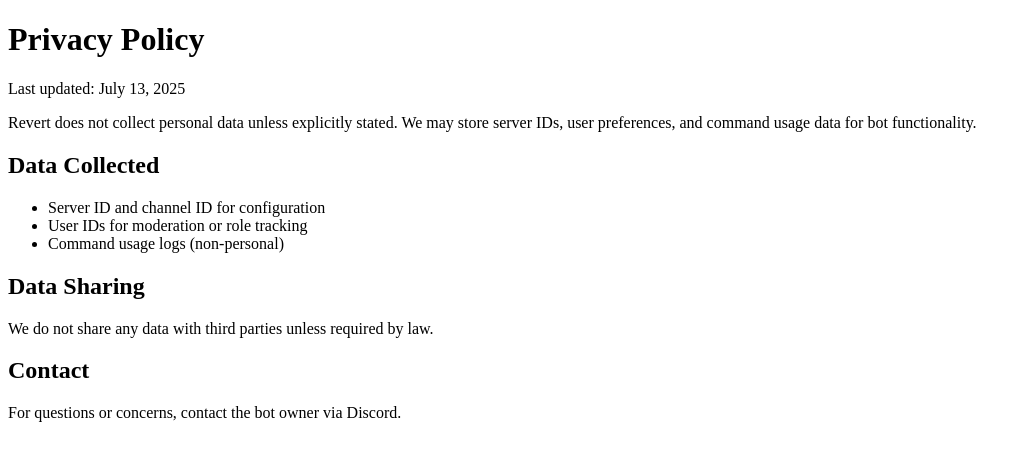
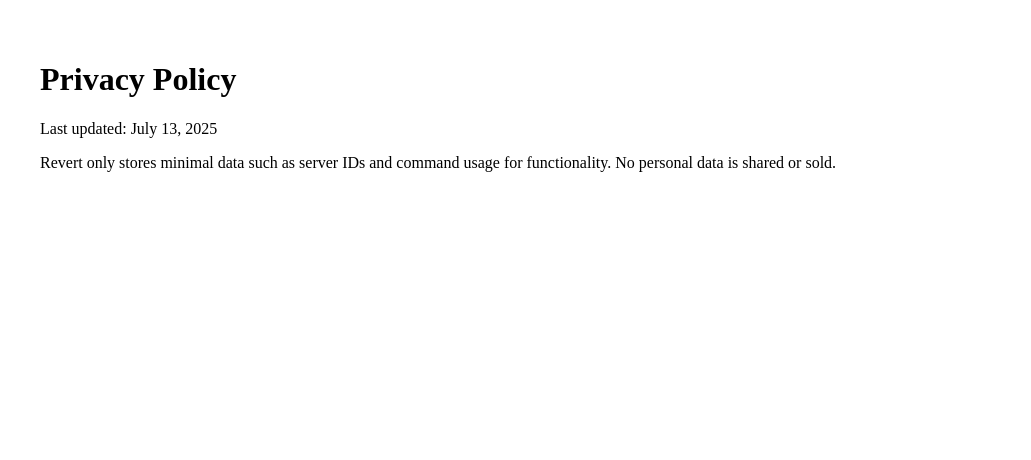
Before and after one commit to plcheaters/Revert-Bot, a Next.js app: page /privacy in a window 1280 px wide. Shown: the top 460 px of the page, without its empty margins (0-1031 px from the left). Built offline with nearby package versions, Linux system fonts and the light colour scheme.

Commit message:
Update privacy.js

```diff
--- a/src/pages/privacy.js
+++ b/src/pages/privacy.js
@@ -1,26 +1,11 @@
 const PrivacyPolicy = () => {
   return (
-    <div className="content">
+    <div style={{ padding: "2rem" }}>
       <h1>Privacy Policy</h1>
       <p>Last updated: July 13, 2025</p>
       <p>
-        Revert does not collect personal data unless explicitly stated. We may
-        store server IDs, user preferences, and command usage data for bot
-        functionality.
-      </p>
-      <h2>Data Collected</h2>
-      <ul>
-        <li>Server ID and channel ID for configuration</li>
-        <li>User IDs for moderation or role tracking</li>
-        <li>Command usage logs (non-personal)</li>
-      </ul>
-      <h2>Data Sharing</h2>
-      <p>
-        We do not share any data with third parties unless required by law.
-      </p>
-      <h2>Contact</h2>
-      <p>
-        For questions or concerns, contact the bot owner via Discord.
+        Revert only stores minimal data such as server IDs and command usage for
+        functionality. No personal data is shared or sold.
       </p>
     </div>
   );
```
